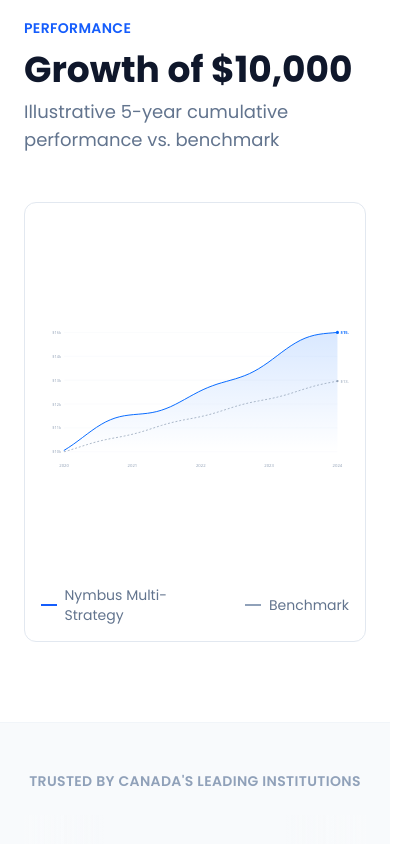
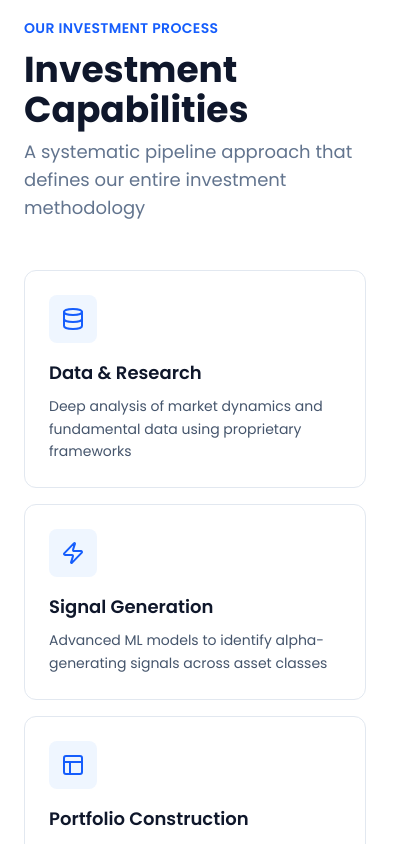
Before and after one commit to Nymbus-Capital/website, a Next.js app: page / in a window 390 px wide. Shown: the part 3880-4724 px from the top of the page, 414 px wide, since content can reach past the window. Built offline with nearby package versions, Linux system fonts and the light colour scheme.

Commit message:
feat: update homepage with investment capabilities pipeline and news carousel

```diff
--- a/src/app/page.tsx
+++ b/src/app/page.tsx
@@ -8,32 +8,8 @@ import TypewriterEffect from '@/components/animations/TypewriterEffect';
 import AnimatedCounter from '@/components/animations/AnimatedCounter';
 import { funds } from '@/data/funds';
 import { formatPercent } from '@/lib/utils';
-import { TrendingUp, BarChart3, Shield, ArrowRight, Newspaper, Calendar, ChevronRight } from 'lucide-react';
+import { TrendingUp, BarChart3, Shield, ArrowRight, Newspaper, Calendar, ChevronRight, Database, Zap, Layout, Lock } from 'lucide-react';
 import gsap from 'gsap';
-
-// Generate smooth performance data
-const generatePerformanceData = () => {
-  const data: { time: string; fund: number; benchmark: number }[] = [];
-  let fundVal = 10000;
-  let benchVal = 10000;
-  const months = ['01', '02', '03', '04', '05', '06', '07', '08', '09', '10', '11', '12'];
-  for (let y = 0; y < 5; y++) {
-    for (let m = 0; m < 12; m++) {
-      const i = y * 12 + m;
-      fundVal += (Math.sin(i * 0.3) * 50 + Math.cos(i * 0.15) * 30 + 90);
-      benchVal += 55 + Math.sin(i * 0.4) * 15;
-      const day = String(Math.min(28, 1 + m * 2)).padStart(2, '0');
-      data.push({
-        time: `${2020 + y}-${months[m]}-${day}`,
-        fund: Math.round(fundVal),
-        benchmark: Math.round(benchVal),
-      });
-    }
-  }
-  return data;
-};
-
-const performanceData = generatePerformanceData();
 
 const newsItems = [
   { date: '2024', title: 'Nymbus Capital Reaches $1 Billion in Assets Under Management', category: 'Milestone', description: 'A significant milestone reflecting institutional trust and investment excellence.' },
@@ -44,99 +20,54 @@ const newsItems = [
   { date: '2020', title: 'Historic Three-Firm Merger', category: 'Milestone', description: 'Union of Nymbus Capital (2013), Gestion de portefeuille Landry (2002), and Perseus Capital (2005).' },
 ];
 
-// SVG Chart Component with GSAP animation
-function PerformanceChart() {
+// Investment Capabilities Pipeline Component
+function InvestmentCapabilities() {
   const containerRef = useRef<HTMLDivElement>(null);
-  const fundPathRef = useRef<SVGPathElement>(null);
-  const benchPathRef = useRef<SVGPathElement>(null);
-  const fundAreaRef = useRef<SVGPathElement>(null);
-  const [animated, setAnimated] = useState(false);
+  const cardsRef = useRef<(HTMLDivElement | null)[]>([]);
 
-  // Pre-compute chart geometry
-  const width = 800;
-  const height = 400;
-  const padding = { top: 40, right: 30, bottom: 50, left: 60 };
-  const chartWidth = width - padding.left - padding.right;
-  const chartHeight = height - padding.top - padding.bottom;
-
-  const minVal = Math.min(...performanceData.map(d => Math.min(d.fund, d.benchmark)));
-  const maxVal = Math.max(...performanceData.map(d => Math.max(d.fund, d.benchmark)));
-  const range = maxVal - minVal || 1;
-
-  const points = performanceData.map((d, i) => ({
-    x: padding.left + (i / (performanceData.length - 1)) * chartWidth,
-    fundY: padding.top + chartHeight - ((d.fund - minVal) / range) * chartHeight,
-    benchY: padding.top + chartHeight - ((d.benchmark - minVal) / range) * chartHeight,
-  }));
-
-  const fundPathD = points.map((p, i) => `${i === 0 ? 'M' : 'L'}${p.x.toFixed(1)},${p.fundY.toFixed(1)}`).join(' ');
-  const benchPathD = points.map((p, i) => `${i === 0 ? 'M' : 'L'}${p.x.toFixed(1)},${p.benchY.toFixed(1)}`).join(' ');
-  const fundAreaD = fundPathD + ` L${points[points.length - 1].x.toFixed(1)},${(padding.top + chartHeight).toFixed(1)} L${points[0].x.toFixed(1)},${(padding.top + chartHeight).toFixed(1)} Z`;
-
-  // Y-axis ticks
-  const yTicks = 5;
-  const yTickValues = Array.from({ length: yTicks + 1 }, (_, i) => minVal + (range / yTicks) * i);
-
-  // X-axis year labels
-  const years = ['2020', '2021', '2022', '2023', '2024'];
+  const capabilities = [
+    {
+      icon: Database,
+      title: 'Data & Research',
+      description: 'Deep analysis of market dynamics and fundamental data using proprietary frameworks'
+    },
+    {
+      icon: Zap,
+      title: 'Signal Generation',
+      description: 'Advanced ML models to identify alpha-generating signals across asset classes'
+    },
+    {
+      icon: Layout,
+      title: 'Portfolio Construction',
+      description: 'Optimized portfolio building using systematic allocation and rebalancing rules'
+    },
+    {
+      icon: Lock,
+      title: 'Risk Management',
+      description: 'Continuous monitoring with dynamic hedging and regime-based adjustments'
+    }
+  ];
 
   useEffect(() => {
-    if (!fundPathRef.current || !benchPathRef.current) return;
-
-    const fundEl = fundPathRef.current;
-    const benchEl = benchPathRef.current;
-    const areaEl = fundAreaRef.current;
-
-    // Animate fund line using stroke-dashoffset
-    let fundLen = 2000;
-    try {
-      fundLen = fundEl.getTotalLength();
-    } catch {
-      // fallback
-    }
-
-    // Set initial hidden state for fund line
-    fundEl.style.strokeDasharray = `${fundLen}`;
-    fundEl.style.strokeDashoffset = `${fundLen}`;
-
-    // Benchmark uses opacity fade instead of dash animation (preserves its dashed style)
-    benchEl.style.opacity = '0';
-
-    if (areaEl) {
-      areaEl.style.opacity = '0';
-    }
-
     const observer = new IntersectionObserver(
       ([entry]) => {
-        if (entry.isIntersecting && !animated) {
-          setAnimated(true);
-
-          // Animate fund line drawing
-          gsap.to(fundEl, {
-            strokeDashoffset: 0,
-            duration: 2,
-            ease: 'power2.out',
-            delay: 0.2,
+        if (entry.isIntersecting) {
+          // Stagger animation for cards
+          cardsRef.current.forEach((card, index) => {
+            if (card) {
+              gsap.fromTo(
+                card,
+                { opacity: 0, y: 40 },
+                {
+                  opacity: 1,
+                  y: 0,
+                  duration: 0.6,
+                  delay: index * 0.15,
+                  ease: 'power2.out'
+                }
+              );
+            }
           });
-
-          // Fade in benchmark line
-          gsap.to(benchEl, {
-            opacity: 1,
-            duration: 1.5,
-            ease: 'power2.out',
-            delay: 0.6,
-          });
-
-          // Fade in area fill
-          if (areaEl) {
-            gsap.to(areaEl, {
-              opacity: 1,
-              duration: 1.5,
-              ease: 'power2.out',
-              delay: 1,
-            });
-          }
-
           observer.disconnect();
         }
       },
@@ -148,87 +79,64 @@ function PerformanceChart() {
     }
 
     return () => observer.disconnect();
-  }, [animated]);
+  }, []);
 
   return (
-    <div ref={containerRef} className="w-full overflow-x-auto">
-      <svg
-        viewBox={`0 0 ${width} ${height}`}
-        className="w-full"
-        style={{ minHeight: '350px' }}
-        preserveAspectRatio="xMidYMid meet"
-      >
-        <defs>
-          <linearGradient id="fundAreaGradient" x1="0%" y1="0%" x2="0%" y2="100%">
-            <stop offset="0%" stopColor="rgba(0, 102, 255, 0.15)" />
-            <stop offset="100%" stopColor="rgba(0, 102, 255, 0)" />
-          </linearGradient>
-        </defs>
+    <div ref={containerRef} className="w-full">
+      <div className="grid grid-cols-1 md:grid-cols-2 lg:grid-cols-4 gap-4 md:gap-6">
+        {capabilities.map((cap, index) => (
+          <div
+            key={index}
+            ref={(el) => {
+              cardsRef.current[index] = el;
+            }}
+            className="relative"
+          >
+            <Card className="h-full p-6 border border-slate-200 bg-white hover:border-blue-300 hover:shadow-lg transition-all duration-300 group">
+              {/* Icon background */}
+              <div className="w-12 h-12 rounded-lg bg-blue-50 flex items-center justify-center mb-4 group-hover:bg-blue-100 transition-colors">
+                <cap.icon className="w-6 h-6 text-blue-600" />
+              </div>
 
-        {/* Horizontal grid lines */}
-        {yTickValues.map((val, i) => {
-          const y = padding.top + chartHeight - ((val - minVal) / range) * chartHeight;
-          return (
-            <g key={i}>
-              <line x1={padding.left} y1={y} x2={width - padding.right} y2={y} stroke="#f1f5f9" strokeWidth="1" />
-              <text x={padding.left - 8} y={y + 4} textAnchor="end" fill="#94a3b8" fontSize="10" fontFamily="system-ui">
-                ${(val / 1000).toFixed(0)}k
-              </text>
-            </g>
-          );
-        })}
+              {/* Title and description */}
+              <h3 className="text-lg font-semibold text-slate-900 mb-2">{cap.title}</h3>
+              <p className="text-sm text-slate-600 leading-relaxed">{cap.description}</p>
 
-        {/* X-axis year labels */}
-        {years.map((year, i) => {
-          const x = padding.left + (i / (years.length - 1)) * chartWidth;
-          return (
-            <text key={year} x={x} y={height - 10} textAnchor="middle" fill="#94a3b8" fontSize="11" fontFamily="system-ui">
-              {year}
-            </text>
-          );
-        })}
+              {/* Animated bottom border on hover */}
+              <div className="absolute bottom-0 left-0 h-1 bg-gradient-to-r from-blue-600 to-transparent w-0 group-hover:w-full transition-all duration-300" />
+            </Card>
 
-        {/* Fund area fill */}
-        <path
-          ref={fundAreaRef}
-          d={fundAreaD}
-          fill="url(#fundAreaGradient)"
-          style={{ opacity: 0 }}
-        />
-
-        {/* Benchmark line (dashed) */}
-        <path
-          ref={benchPathRef}
-          d={benchPathD}
-          fill="none"
-          stroke="#94a3b8"
-          strokeWidth="2"
-          style={{ strokeDasharray: '5,5' }}
-        />
-
-        {/* Fund line */}
-        <path
-          ref={fundPathRef}
-          d={fundPathD}
-          fill="none"
-          stroke="#0066FF"
-          strokeWidth="2.5"
-          strokeLinecap="round"
-          strokeLinejoin="round"
-        />
-
-        {/* End dots */}
-        <circle cx={points[points.length - 1].x} cy={points[points.length - 1].fundY} r="4" fill="#0066FF" opacity={animated ? 1 : 0} style={{ transition: 'opacity 0.5s ease 2s' }} />
-        <circle cx={points[points.length - 1].x} cy={points[points.length - 1].benchY} r="3" fill="#94a3b8" opacity={animated ? 1 : 0} style={{ transition: 'opacity 0.5s ease 2s' }} />
-
-        {/* End value labels */}
-        <text x={points[points.length - 1].x + 8} y={points[points.length - 1].fundY + 4} fill="#0066FF" fontSize="11" fontWeight="600" fontFamily="system-ui" opacity={animated ? 1 : 0} style={{ transition: 'opacity 0.5s ease 2s' }}>
-          ${(performanceData[performanceData.length - 1].fund / 1000).toFixed(1)}k
-        </text>
-        <text x={points[points.length - 1].x + 8} y={points[points.length - 1].benchY + 4} fill="#94a3b8" fontSize="11" fontFamily="system-ui" opacity={animated ? 1 : 0} style={{ transition: 'opacity 0.5s ease 2s' }}>
-          ${(performanceData[performanceData.length - 1].benchmark / 1000).toFixed(1)}k
-        </text>
-      </svg>
+            {/* Connecting arrow (visible on desktop) */}
+            {index < capabilities.length - 1 && (
+              <div className="hidden lg:flex absolute top-1/2 -right-2 transform -translate-y-1/2 z-0">
+                <svg width="40" height="40" viewBox="0 0 40 40" className="text-slate-300">
+                  <defs>
+                    <marker
+                      id={`arrowhead-${index}`}
+                      markerWidth="10"
+                      markerHeight="10"
+                      refX="9"
+                      refY="3"
+                      orient="auto"
+                    >
+                      <polygon points="0 0, 10 3, 0 6" fill="currentColor" />
+                    </marker>
+                  </defs>
+                  <line
+                    x1="5"
+                    y1="20"
+                    x2="35"
+                    y2="20"
+                    stroke="currentColor"
+                    strokeWidth="2"
+                    markerEnd={`url(#arrowhead-${index})`}
+                  />
+                </svg>
+              </div>
+            )}
+          </div>
+        ))}
+      </div>
     </div>
   );
 }
@@ -377,6 +285,146 @@ function InvestorLogoBar() {
           animation-play-state: paused;
         }
       `}</style>
+    </div>
+  );
+}
+
+// News Carousel Component
+function NewsCarousel() {
+  const [currentSlide, setCurrentSlide] = useState(0);
+  const [direction, setDirection] = useState<'next' | 'prev'>('next');
+  const containerRef = useRef<HTMLDivElement>(null);
+
+  const itemsPerSlide = {
+    desktop: 3,
+    tablet: 2,
+    mobile: 1
+  };
+
+  const [itemsToShow, setItemsToShow] = useState(itemsPerSlide.desktop);
+
+  // Update items to show based on window size
+  useEffect(() => {
+    const updateItemsToShow = () => {
+      if (window.innerWidth >= 1024) {
+        setItemsToShow(itemsPerSlide.desktop);
+      } else if (window.innerWidth >= 768) {
+        setItemsToShow(itemsPerSlide.tablet);
+      } else {
+        setItemsToShow(itemsPerSlide.mobile);
+      }
+    };
+
+    updateItemsToShow();
+    window.addEventListener('resize', updateItemsToShow);
+    return () => window.removeEventListener('resize', updateItemsToShow);
+  }, []);
+
+  // Auto-advance carousel
+  useEffect(() => {
+    const interval = setInterval(() => {
+      setDirection('next');
+      setCurrentSlide((prev) => (prev + 1) % Math.ceil(newsItems.length / itemsToShow));
+    }, 5000);
+
+    return () => clearInterval(interval);
+  }, [itemsToShow]);
+
+  const totalSlides = Math.ceil(newsItems.length / itemsToShow);
+  const offset = currentSlide * itemsToShow;
+
+  const handlePrev = () => {
+    setDirection('prev');
+    setCurrentSlide((prev) => (prev - 1 + totalSlides) % totalSlides);
+  };
+
+  const handleNext = () => {
+    setDirection('next');
+    setCurrentSlide((prev) => (prev + 1) % totalSlides);
+  };
+
+  const handleDotClick = (index: number) => {
+    setDirection(index > currentSlide ? 'next' : 'prev');
+    setCurrentSlide(index);
+  };
+
+  return (
+    <div className="w-full">
+      <div className="relative">
+        {/* Carousel container */}
+        <div ref={containerRef} className="overflow-hidden">
+          <div
+            className="flex transition-transform duration-500 ease-out"
+            style={{
+              transform: `translateX(-${currentSlide * 100}%)`,
+              width: `${totalSlides * 100}%`
+            }}
+          >
+            {newsItems.map((item, index) => (
+              <div
+                key={index}
+                className="flex-shrink-0"
+                style={{ width: `${100 / totalSlides}%` }}
+              >
+                <div className={`${itemsToShow === 1 ? 'px-0' : 'px-3'}`}>
+                  <Card className="p-6 border border-slate-200 bg-white hover:border-blue-300 transition-all h-full group cursor-pointer relative overflow-hidden">
+                    {/* Gradient overlay on hover */}
+                    <div className="absolute inset-0 bg-gradient-to-br from-blue-50/40 to-transparent opacity-0 group-hover:opacity-100 transition-opacity duration-300 pointer-events-none" />
+
+                    <div className="relative z-10">
+                      <div className="flex items-center gap-2 mb-3">
+                        <span className="px-2 py-0.5 bg-blue-50 text-blue-600 rounded text-xs font-semibold">{item.category}</span>
+                        <span className="text-slate-400 text-xs flex items-center gap-1">
+                          <Calendar className="w-3 h-3" /> {item.date}
+                        </span>
+                      </div>
+                      <h3 className="text-base font-bold text-slate-900 mb-2 leading-snug">{item.title}</h3>
+                      <p className="text-slate-600 text-sm leading-relaxed">{item.description}</p>
+                    </div>
+
+                    {/* Arrow icon on hover */}
+                    <div className="absolute top-4 right-4 text-blue-600 opacity-0 group-hover:opacity-100 transition-all duration-300 transform translate-x-2 group-hover:translate-x-0">
+                      <ArrowRight className="w-5 h-5" />
+                    </div>
+                  </Card>
+                </div>
+              </div>
+            ))}
+          </div>
+        </div>
+
+        {/* Left arrow */}
+        <button
+          onClick={handlePrev}
+          className="absolute left-0 top-1/2 -translate-y-1/2 -translate-x-12 lg:-translate-x-16 z-10 p-2 rounded-full hover:bg-slate-100 transition-colors"
+          aria-label="Previous slide"
+        >
+          <ArrowRight className="w-6 h-6 text-slate-400 rotate-180 hover:text-slate-600 transition-colors" />
+        </button>
+
+        {/* Right arrow */}
+        <button
+          onClick={handleNext}
+          className="absolute right-0 top-1/2 -translate-y-1/2 translate-x-12 lg:translate-x-16 z-10 p-2 rounded-full hover:bg-slate-100 transition-colors"
+          aria-label="Next slide"
+        >
+          <ArrowRight className="w-6 h-6 text-slate-400 hover:text-slate-600 transition-colors" />
+        </button>
+      </div>
+
+      {/* Navigation dots */}
+      <div className="flex justify-center gap-2 mt-8">
+        {Array.from({ length: totalSlides }).map((_, index) => (
+          <button
+            key={index}
+            onClick={() => handleDotClick(index)}
+            className={`w-2 h-2 rounded-full transition-all duration-300 ${
+              index === currentSlide ? 'bg-blue-600 w-8' : 'bg-slate-300 hover:bg-slate-400'
+            }`}
+            aria-label={`Go to slide ${index + 1}`}
+          />
+        ))}
+      </div>
     </div>
   );
 }
@@ -571,30 +619,18 @@ export default function Home() {
         </div>
       </section>
 
-      {/* Performance Chart */}
+      {/* Investment Capabilities Pipeline */}
       <section className="py-20 px-6 bg-white">
         <div className="max-w-7xl mx-auto">
           <ScrollReveal>
             <div className="mb-12">
-              <p className="text-sm font-semibold text-blue-600 mb-3 uppercase tracking-wide">Performance</p>
-              <h2 className="text-4xl font-bold text-slate-900 mb-2">Growth of $10,000</h2>
-              <p className="text-lg text-slate-500">Illustrative 5-year cumulative performance vs. benchmark</p>
+              <p className="text-sm font-semibold text-blue-600 mb-3 uppercase tracking-wide">Our Investment Process</p>
+              <h2 className="text-4xl font-bold text-slate-900 mb-2">Investment Capabilities</h2>
+              <p className="text-lg text-slate-500">A systematic pipeline approach that defines our entire investment methodology</p>
             </div>
           </ScrollReveal>
           <ScrollReveal delay={200}>
-            <Card className="p-4 md:p-6 border border-slate-200 bg-white">
-              <PerformanceChart />
-              <div className="flex items-center justify-center gap-6 mt-4 text-sm text-slate-500">
-                <div className="flex items-center gap-2">
-                  <div className="w-4 h-0.5 bg-blue-600" />
-                  Nymbus Multi-Strategy
-                </div>
-                <div className="flex items-center gap-2">
-                  <div className="w-4 h-0.5 bg-slate-400" />
-                  Benchmark
-                </div>
-              </div>
-            </Card>
+            <InvestmentCapabilities />
           </ScrollReveal>
         </div>
       </section>
@@ -613,7 +649,7 @@ export default function Home() {
         </div>
       </section>
 
-      {/* News / Insights Parallax Section */}
+      {/* News & Milestones Carousel Section */}
       <section className="py-20 px-6 bg-white border-b border-slate-100">
         <div className="max-w-7xl mx-auto">
           <ScrollReveal>
@@ -628,50 +664,9 @@ export default function Home() {
             </div>
           </ScrollReveal>
 
-          <ParallaxSection>
-            <div className="grid grid-cols-1 md:grid-cols-2 lg:grid-cols-3 gap-6">
-              {newsItems.map((item, index) => (
-                <ScrollReveal key={index} delay={index * 80}>
-                  <Card className="p-6 border border-slate-200 bg-white hover:border-blue-300 transition-all h-full group cursor-pointer relative overflow-hidden">
-                    {/* Gradient overlay on hover */}
-                    <div className="absolute inset-0 bg-gradient-to-br from-blue-50/40 to-transparent opacity-0 group-hover:opacity-100 transition-opacity duration-300 pointer-events-none" />
-
-                    <div className="relative z-10">
-                      <div className="flex items-center gap-2 mb-3">
-                        <span className="px-2 py-0.5 bg-blue-50 text-blue-600 rounded text-xs font-semibold">{item.category}</span>
-                        <span className="text-slate-400 text-xs flex items-center gap-1">
-                          <Calendar className="w-3 h-3" /> {item.date}
-                        </span>
-                      </div>
-                      <h3 className="text-base font-bold text-slate-900 mb-2 leading-snug">{item.title}</h3>
-                      <p className="text-slate-600 text-sm leading-relaxed">{item.description}</p>
-                    </div>
-
-                    {/* Arrow icon on hover */}
-                    <div className="absolute top-4 right-4 text-blue-600 opacity-0 group-hover:opacity-100 transition-all duration-300 transform translate-x-2 group-hover:translate-x-0">
-                      <ArrowRight className="w-5 h-5" />
-                    </div>
-
-                    {/* Lift effect on hover */}
-                    <style jsx>{`
-                      @keyframes liftCard {
-                        from {
-                          transform: translateY(0);
-                        }
-                        to {
-                          transform: translateY(-8px);
-                        }
-                      }
-                      .group:hover {
-                        box-shadow: 0 20px 25px -5px rgba(0, 0, 0, 0.1), 0 10px 10px -5px rgba(0, 0, 0, 0.04);
-                        animation: liftCard 0.3s ease-out forwards;
-                      }
-                    `}</style>
-                  </Card>
-                </ScrollReveal>
-              ))}
-            </div>
-          </ParallaxSection>
+          <ScrollReveal delay={200}>
+            <NewsCarousel />
+          </ScrollReveal>
         </div>
       </section>
 
```
